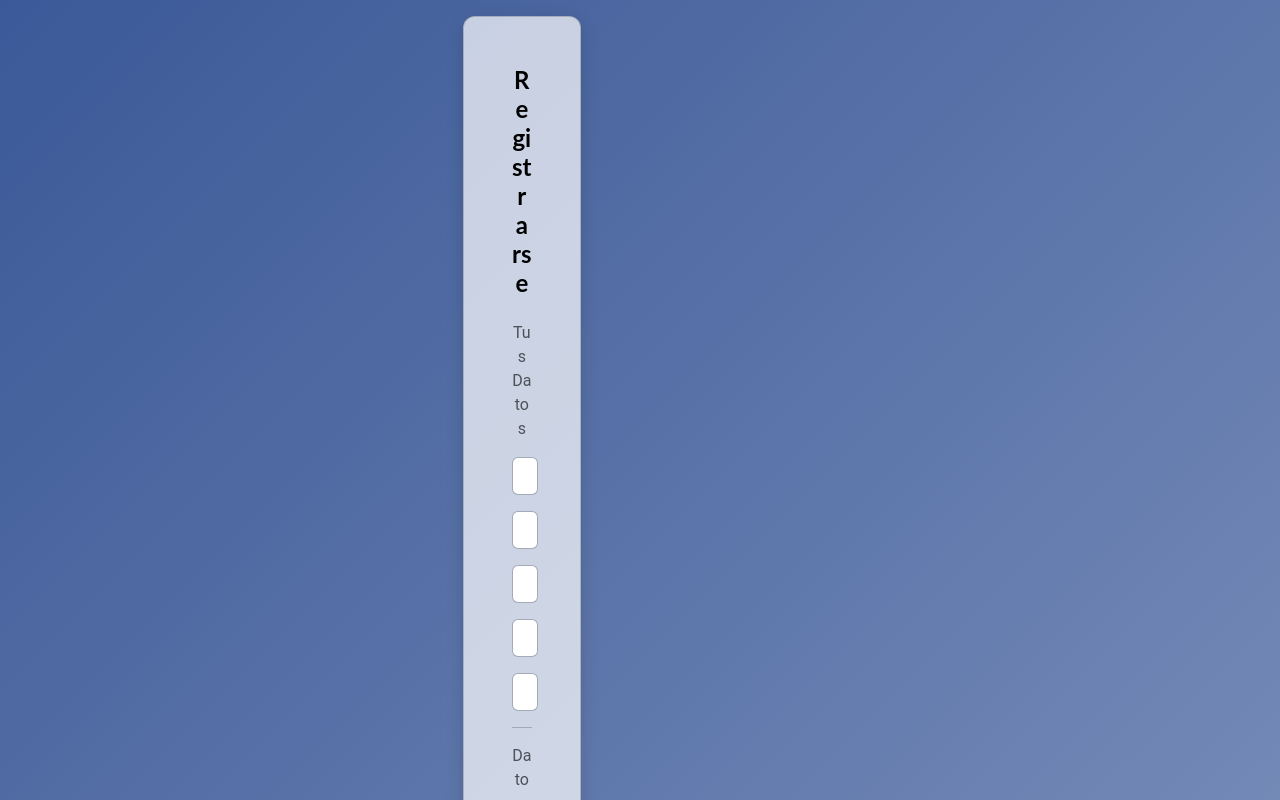
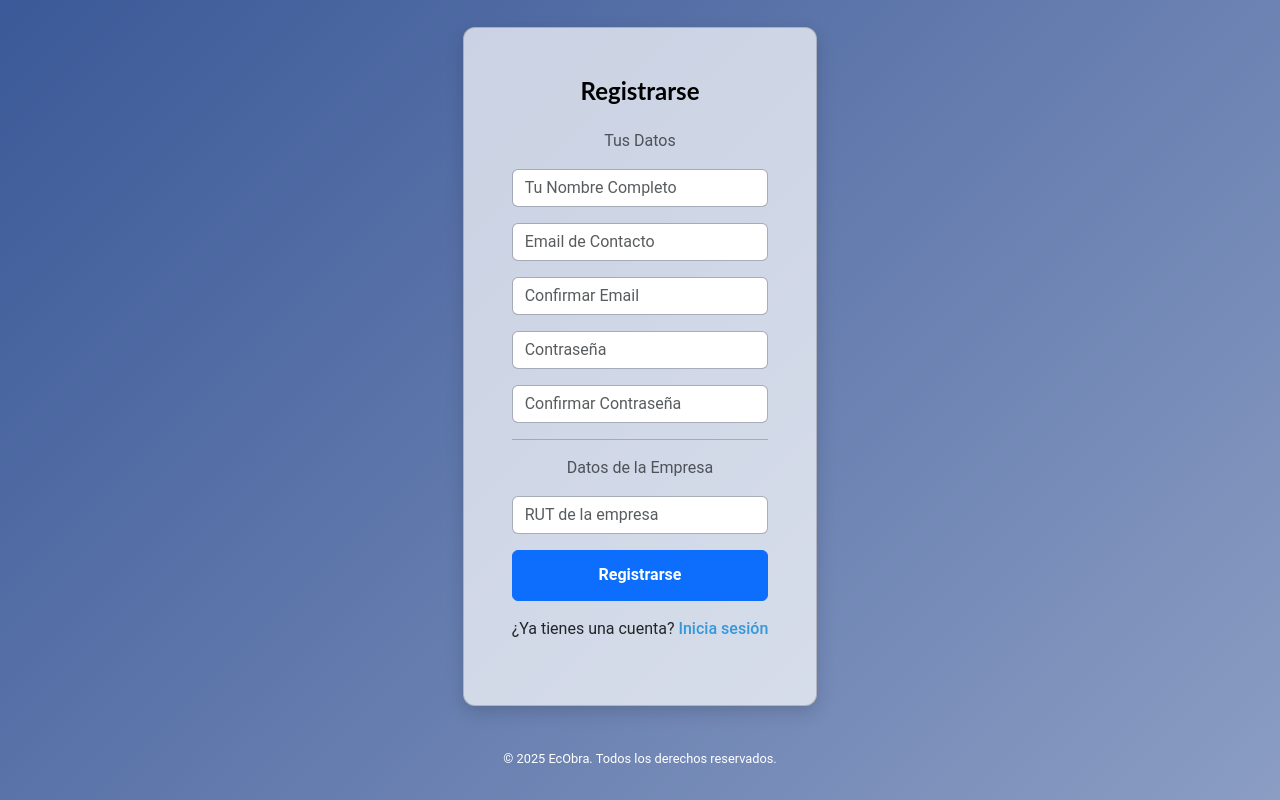
Before and after one commit to JuanPerezC893/2221, a React (Vite) app in the folder frontend/: page /register in a window 1280 px wide. Shown: the top 800 px of the page. Built offline with nearby package versions, Linux system fonts and the light colour scheme; no server answers.

Commit message:
Fix Register.jsx 2

```diff
--- a/frontend/src/components/Register.jsx
+++ b/frontend/src/components/Register.jsx
@@ -147,7 +147,6 @@ const Register = () => {
   return (
     <div className="container d-flex justify-content-center align-items-center">
       <div className="auth-card">
-        <div className="col-md-12 col-lg-4">
         <div className="card register-card">
           <div className="card-body">
             <h1 className="card-title text-center mb-4">Registrarse</h1>
@@ -243,7 +242,6 @@ const Register = () => {
           </div>
       </div>
     </div>
-    </div>
   );
 };
 
```
Lines whose indentation alone changed are shown as unchanged.
